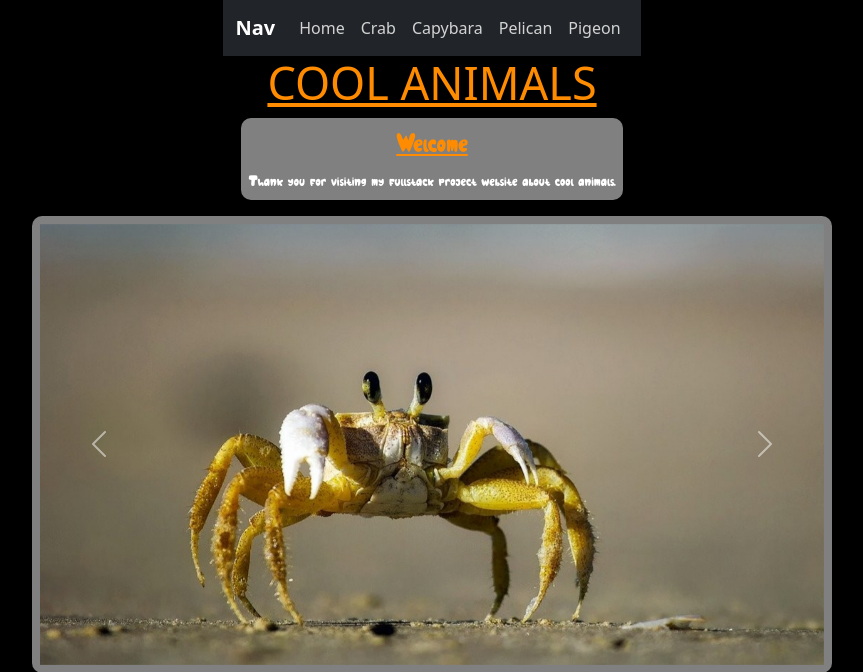
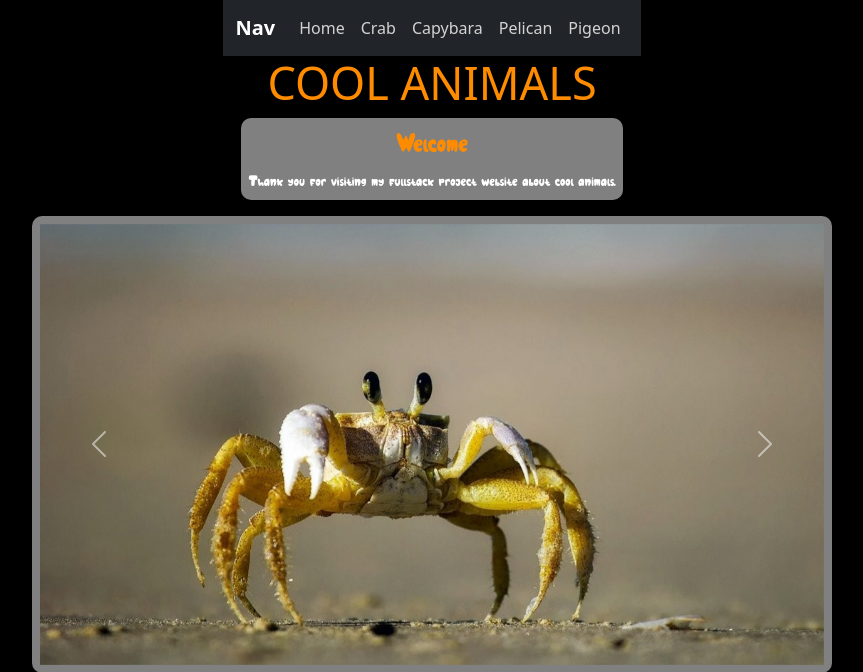
Before and after one commit to Crabbiee/fsproject, a Flask app: page / in a window 1280 px wide. Shown: the top 672 px of the page, without its empty margins (208-1071 px from the left). Run offline with Flask 2, Linux system fonts and the light colour scheme.

Commit message:
Small tweaks

```diff
--- a/static/main.css
+++ b/static/main.css
@@ -18,13 +18,11 @@ body {
 h1 {
     font-size: 45px;
     color: darkorange;
-    text-decoration: underline;
 }
 
 h2 {
     font-size: 28px;
     color: darkorange;
-    text-decoration: underline;
 }
 
 p {
--- a/templates/base.html
+++ b/templates/base.html
@@ -14,7 +14,7 @@
 </head>
 
 <body onload="$('.carousel').carousel({
-  interval: 70
+  interval: 5
 })">
   <a name="top"></a>
   <div class="flexmain">
```
